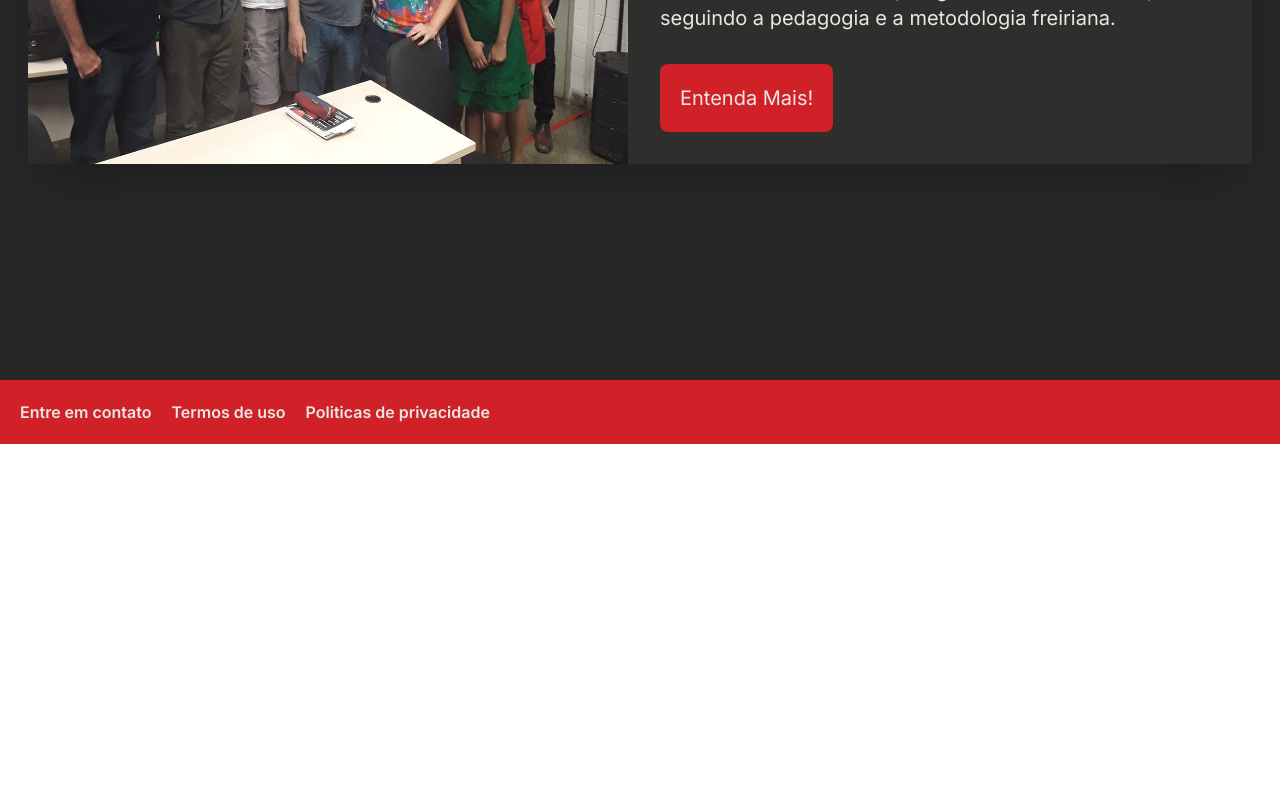
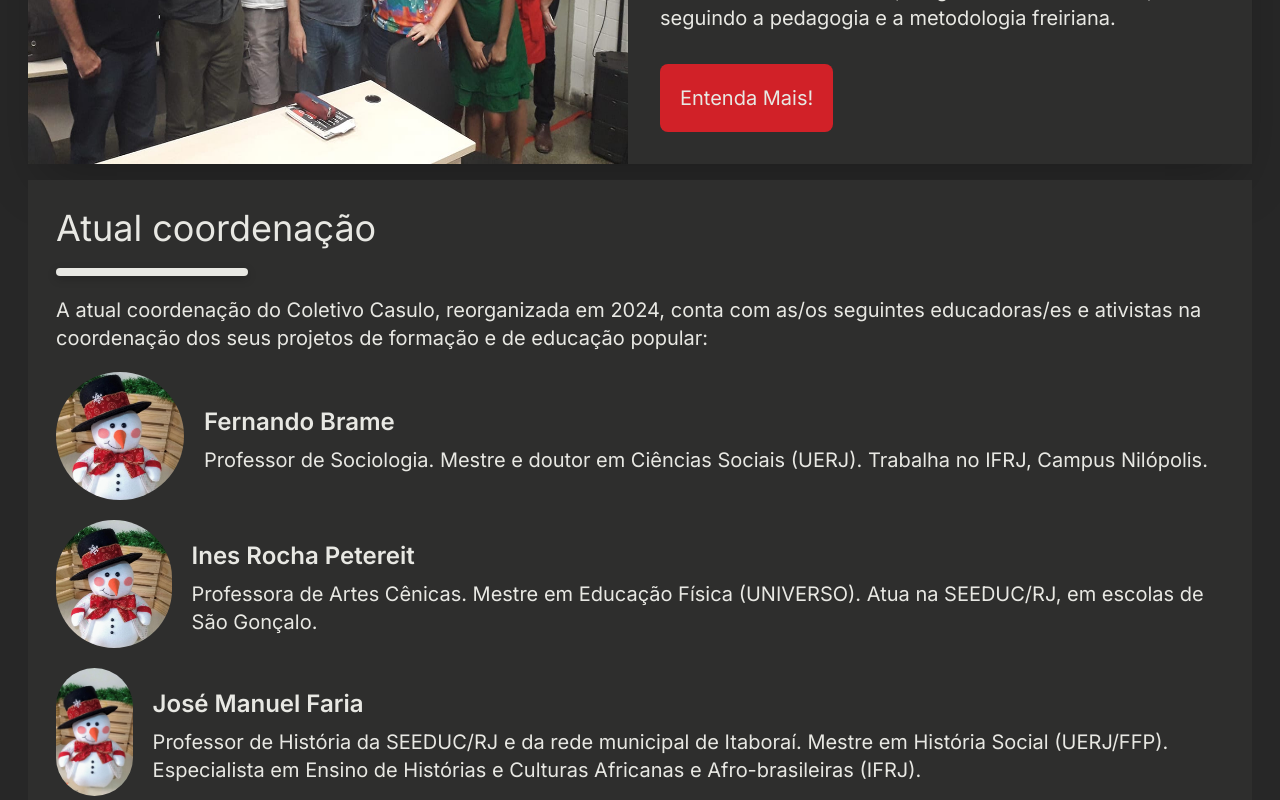
Before and after one commit to Ocamilinho/casulo-next, a Next.js app: page /sobreColetivo in a window 1280 px wide. Shown: the part 500-1300 px from the top of the page. Before the commit the page ends 944 px from the top, so only its background shows below. Built offline with nearby package versions, Linux system fonts and the light colour scheme.

Commit message:
feat: Adiciona os membros da atual coordenação - Sem Imagens

```diff
--- a/app/sobreColetivo/page.tsx
+++ b/app/sobreColetivo/page.tsx
@@ -2,11 +2,71 @@
 import Footer from "@/components/Footer"
 import Header from "@/components/Header"
 import Image from "next/image";
+import Integrante from "@/components/quem-somos/Integrante";
+
+
+const integrantes = [
+    {
+        name: "Fernando Brame",
+        description: "Professor de Sociologia. Mestre e doutor em Ciências Sociais (UERJ). Trabalha no IFRJ, Campus Nilópolis.",
+        imageSrc: "/integrantes/integrante_generico.jpg",
+    },
+    {
+        name: "Ines Rocha Petereit",
+        description: "Professora de Artes Cênicas. Mestre em Educação Física (UNIVERSO). Atua na SEEDUC/RJ, em escolas de São Gonçalo.",
+        imageSrc: "/integrantes/integrante_generico.jpg",
+    },
+    {
+        name: "José Manuel Faria",
+        description: "Professor de História da SEEDUC/RJ e da rede municipal de Itaboraí. Mestre em História Social (UERJ/FFP). Especialista em Ensino de Histórias e Culturas Africanas e Afro-brasileiras (IFRJ).",
+        imageSrc: "/integrantes/integrante_generico.jpg",
+    },
+    {
+        name: "Luiz Claudio da Silva",
+        description: "Professor de Matemática. Trabalhou na SEEDUC/RJ em Niterói e São Gonçalo. Doutor em Educação (UFF), com especialização em Etnomatemática.",
+        imageSrc: "/integrantes/integrante_generico.jpg",
+    },
+    {
+        name: "Ortelia Moraes",
+        description: "Professora de História. Atua na rede privada de Niterói. Atualmente, é diretora do SINPRO - Sindicato dos Professores de Niterói e São Gonçalo.",
+        imageSrc: "/integrantes/integrante_generico.jpg",
+    },
+    {
+        name: "Paulo Gomes Coutinho",
+        description: "Professor de História. Especialista (UFRJ) e Mestre em Educação (UERJ). Atua na SEEDUC/RJ e na rede municipal do Rio de Janeiro, em escolas da Zona Oeste.",
+        imageSrc: "/integrantes/integrante_generico.jpg",
+    },
+    {
+        name: "Ricardo Cesar Costa",
+        description: "Professor de Sociologia. Mestre em Ciência Política (UFF) e doutor em Serviço Social (UERJ). Trabalha no IFRJ, Campus Arraial do Cabo.",
+        imageSrc: "/integrantes/integrante_generico.jpg",
+    },
+    {
+        name: "Roberto Carlos Costa Silva",
+        description: "Professor de História. Especialista em Ensino de Histórias e Culturas Africanas e Afro-brasileiras (IFRJ), com atuação na Baixada Fluminense.",
+        imageSrc: "/integrantes/integrante_generico.jpg",
+    },
+    {
+        name: "Sérgio Oliveira",
+        description: "Professor de Filosofia. Especialista em Educação e em História (UFF) e Gestão em Administração Pública (UFJF). Mestre em História Social do Território (UERJ/FFP). Trabalhou na SEEDUC/RJ, FAETEC e rede privada de ensino em escolas de Niterói e São Gonçalo.",
+        imageSrc: "/integrantes/integrante_generico.jpg",
+    },
+    {
+        name: "Simone Lauar",
+        description: "Comunicadora popular que atua nas Redes da Maré e na região de S. Gonçalo.",
+        imageSrc: "/integrantes/integrante_generico.jpg",
+    },
+    {
+        name: "Tânia Correia",
+        description: "Assistente Social e Professora de Geografia. Especialista em Educação Inclusiva. Atua na REDE EMANCIPA de educação popular e na rede municipal de S. Gonçalo.",
+        imageSrc: "/integrantes/integrante_generico.jpg",
+    },
+];
 export default function SobreColetivo() {
 	return (
 		<>
 			<Header />
-			<div className="flex flex-col items-center justify-center">
+			<div className="flex flex-col items-center justify-center gap-10">
 				<div className="bg-cinza p-7 min-h-screen">
 					<div className="flex lg:flex-row flex-col shadow-2xl">
 						<Image src="/reuniao-casulo.jpg" id="imagem-sc" alt="reunião coletivo" width="600" height={0} />
@@ -21,8 +81,28 @@
 							</div>
 						</div>
 					</div>
+					<div className="bg-preto p-7 flex flex-col gap-5 mt-4">
+						<div className="flex flex-col gap-5">
+							<h1 className="text-4xl text-branco">Atual coordenação</h1>
+							<Divider/>
+							<p className="text-xl text-branco">A atual coordenação do Coletivo Casulo, reorganizada em 2024, conta com as/os seguintes educadoras/es e ativistas na coordenação dos seus projetos de formação e de educação popular:</p>
+						</div>
+						<div className="flex flex-col gap-5">
+							{integrantes.map((integrante, index) => (
+									<Integrante
+										key={index}
+										name={integrante.name}
+										description={integrante.description}
+										imageSrc={integrante.imageSrc}
+									/>
+								))}
+						</div>
+					</div>
 				</div>
+
 			</div>
+
+
 			<Footer />
 		</>
 	);
--- /dev/null
+++ b/components/quem-somos/Integrante.tsx
@@ -0,0 +1,28 @@
+import Image from "next/image";
+import Link from "next/link";
+
+type Integrante = {
+    name: string;
+    description: string;
+    imageSrc: string;
+};
+
+export default function Integrante({ name, description, imageSrc }: Integrante) {
+    return (
+        <div className="flex items-center gap-5">
+            <div className="w-32 h-32 rounded-full overflow-hidden">
+                <Image
+                    src={imageSrc}
+                    width={128}
+                    height={128}
+                    alt={`Imagem de ${name}`}
+                    className="object-cover w-full h-full"
+                />
+            </div>
+            <div className="text-branco mt-2 flex flex-col">
+                <h1 className="text-2xl font-semibold">{name}</h1>
+                <p className="text-gray-700 mt-2 text-xl">{description}</p>
+            </div>
+        </div>
+    );
+}
```
Also changed, not shown: public/integrantes/integrante_generico.jpg (added).
